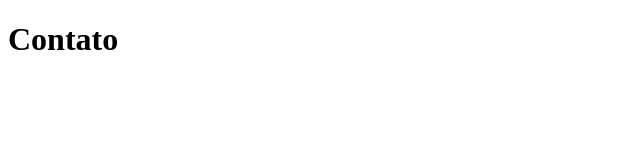
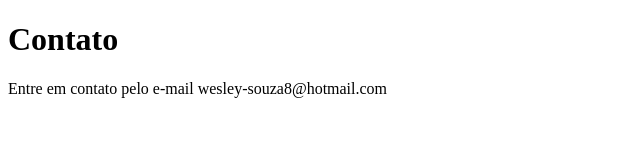
Before and after one commit to wesley-souza8/sistema-de-cadastro, a plain HTML site: page contato.html in a window 1280 px wide. Shown: the whole page, without its empty margins (0-640 px from the left). Drawn offline with Linux system fonts and the light colour scheme.

Commit message:
Adicionando e-mail de contato

```diff
--- a/contato.html
+++ b/contato.html
@@ -8,5 +8,6 @@
 </head>
 <body>
     <h1>Contato</h1>
+    <p>Entre em contato pelo e-mail wesley-souza8@hotmail.com</p>
 </body>
 </html>
```
